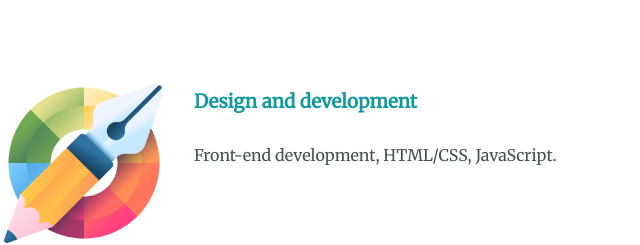
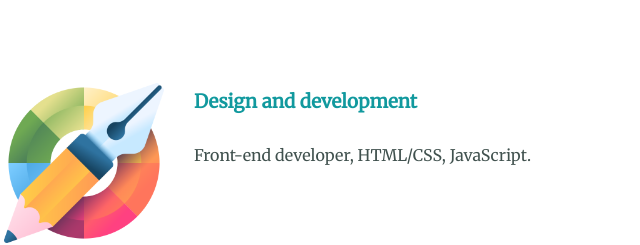
Before and after one commit to panchalkk/My-first-site, a plain HTML site: page index.html in a window 1280 px wide. Shown: the part 1560-1805 px from the top of the page, 316-956 px from the left. Drawn offline with Linux system fonts and the light colour scheme.

Commit message:
Update index.html
developer

```diff
--- a/index.html
+++ b/index.html
@@ -27,7 +27,7 @@
             <div class="skill-row">
               <img class="developer" src="kkdev.png" alt="developer-image" width="210px">
               <h3>Design and development</h3>
-              <p>Front-end development, HTML/CSS, JavaScript.</p>
+              <p>Front-end developer, HTML/CSS, JavaScript.</p>
             </div>
             <div class="skill-row">
               <img class="teaching" src="teaching.png" alt="teaching-image" width="210px">
```
